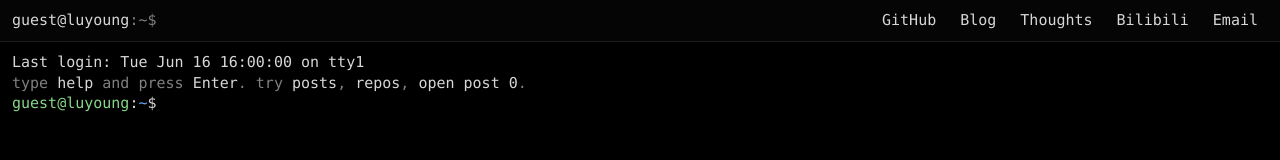
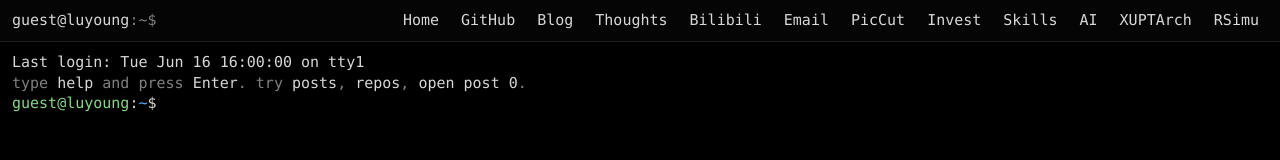
Before and after one commit to Luyoung0001/myWebsite, a website: page index.html in a window 1280 px wide. Drawn offline with Linux system fonts and the light colour scheme.

Commit message:
Update shell links and README

```diff
--- a/index.html
+++ b/index.html
@@ -89,7 +89,7 @@
             align-items: center;
             border: 1px solid transparent;
             border-radius: 3px;
-            padding: 0 9px;
+            padding: 0 8px;
             color: var(--fg);
         }
 
@@ -494,13 +494,7 @@
 <body>
     <header class="topbar" aria-label="site navigation">
         <div class="topbar-status"><strong>guest@luyoung</strong>:~$</div>
-        <nav class="topbar-links">
-            <a href="https://github.com/Luyoung0001" target="_blank" rel="noopener noreferrer">GitHub</a>
-            <a href="https://blog.luliang.website/" target="_blank" rel="noopener noreferrer">Blog</a>
-            <a href="https://thoughts-519.pages.dev/" target="_blank" rel="noopener noreferrer">Thoughts</a>
-            <a href="https://space.bilibili.com/19872805" target="_blank" rel="noopener noreferrer">Bilibili</a>
-            <a href="mailto:791975457@qq.com">Email</a>
-        </nav>
+        <nav class="topbar-links" id="topbar-links"></nav>
     </header>
     <div class="workspace" id="workspace">
         <main id="terminal" role="application" aria-label="shell" tabindex="0"></main>
@@ -527,6 +521,7 @@
         const readerLink = document.getElementById("reader-link");
         const readerBody = document.getElementById("reader-body");
         const readerClose = document.getElementById("reader-close");
+        const topbarLinks = document.getElementById("topbar-links");
         const ariaLive = document.getElementById("aria-live");
         const commandInput = document.createElement("input");
         commandInput.className = "terminal-input";
@@ -536,13 +531,42 @@
         commandInput.spellcheck = false;
         commandInput.setAttribute("aria-label", "shell command");
 
-        const links = {
-            github: "https://github.com/Luyoung0001",
-            blog: "https://blog.luliang.website/",
-            thoughts: "https://thoughts-519.pages.dev/",
-            bilibili: "https://space.bilibili.com/19872805",
-            email: "mailto:791975457@qq.com"
-        };
+        const projectUrl = "https://luliang.online/";
+        const siteLinks = [
+            { key: "home", label: "Home", href: projectUrl, description: "本项目网址" },
+            { key: "github", label: "GitHub", href: "https://github.com/Luyoung0001", description: "代码与项目" },
+            { key: "blog", label: "Blog", href: "https://blog.luliang.website/", description: "博客文章" },
+            { key: "thoughts", label: "Thoughts", href: "https://thoughts.luliang.online/", description: "随笔与想法" },
+            { key: "bilibili", label: "Bilibili", href: "https://space.bilibili.com/19872805", description: "视频频道" },
+            { key: "email", label: "Email", href: "mailto:791975457@qq.com", description: "联系邮箱" },
+            { key: "piccut", label: "PicCut", href: "https://piccut.luliang.online/", description: "图片简单剪辑" },
+            { key: "invest", label: "Invest", href: "https://invest.luliang.online/", description: "黄金、比特币等行情多空判断" },
+            { key: "skills", label: "Skills", href: "https://skills.luliang.online/", description: "技能与工具" },
+            { key: "ai", label: "AI", href: "https://luyoungai.asia/", description: "AI 中转站" },
+            { key: "xuptarch", label: "XUPTArch", href: "https://xuptarch.com/", description: "硬件学习网站" },
+            { key: "rsimu", label: "RSimu", href: "https://rsimu.xuptarch.com/", description: "RISC-V 模拟器" }
+        ];
+        const links = Object.fromEntries(siteLinks.map(site => [site.key, site.href]));
+        const shellReadme = [
+            "Luyoung shell",
+            "",
+            "目标: 简洁操作。用接近真实 shell 的方式浏览文章、项目、搜索结果和站点入口。",
+            `项目网址: ${projectUrl}`,
+            "",
+            "核心功能:",
+            "  posts / open post <id>       列出并打开博客文章",
+            "  repos / open repo <id>       列出并打开 GitHub 仓库",
+            "  github search <q>            搜索 GitHub 仓库",
+            "  google <q> / bing <q>        搜索网页并用编号打开结果",
+            "  ls links / cat links/<name>  查看站点入口",
+            "",
+            "站点:",
+            ...siteLinks.map(site => `  ${site.key.padEnd(9, " ")} ${site.href}  - ${site.description}`)
+        ].join("\n");
+
+        topbarLinks.innerHTML = siteLinks.map(site => (
+            `<a href="${escapeHtml(site.href)}" target="_blank" rel="noopener noreferrer" title="${escapeHtml(site.description)}">${escapeHtml(site.label)}</a>`
+        )).join("");
 
         const PAGE_SIZE = 10;
         const BLOG_ARCHIVES_URL = `${links.blog}archives/`;
@@ -602,14 +626,8 @@
                     "README": {
                         type: "file",
                         mode: "-rw-r--r--",
-                        size: 97,
-                        content: [
-                            "Luyoung",
-                            "",
-                            "systems / low-level software / FPGA / debugging",
-                            "",
-                            "Try: posts, repos, github search riscv, open post 0, open repo 0"
-                        ].join("\n")
+                        size: shellReadme.length,
+                        content: shellReadme
                     },
                     "links": { type: "dir", mode: "drwxr-xr-x", size: 160 }
                 }
@@ -1458,7 +1476,7 @@
                     "  open repo <id>      render a github repo in the right pane",
                     "  close               close the right pane",
                     "  clear               clear terminal",
-                    "  xdg-open <target>   open github/blog/thoughts/bilibili/email"
+                    "  xdg-open <target>   open a link key or URL"
                 ].join("\n"));
             },
             clear() {
```
Also changed, not shown: validate-site.mjs (+15 -0 lines), README.md.
